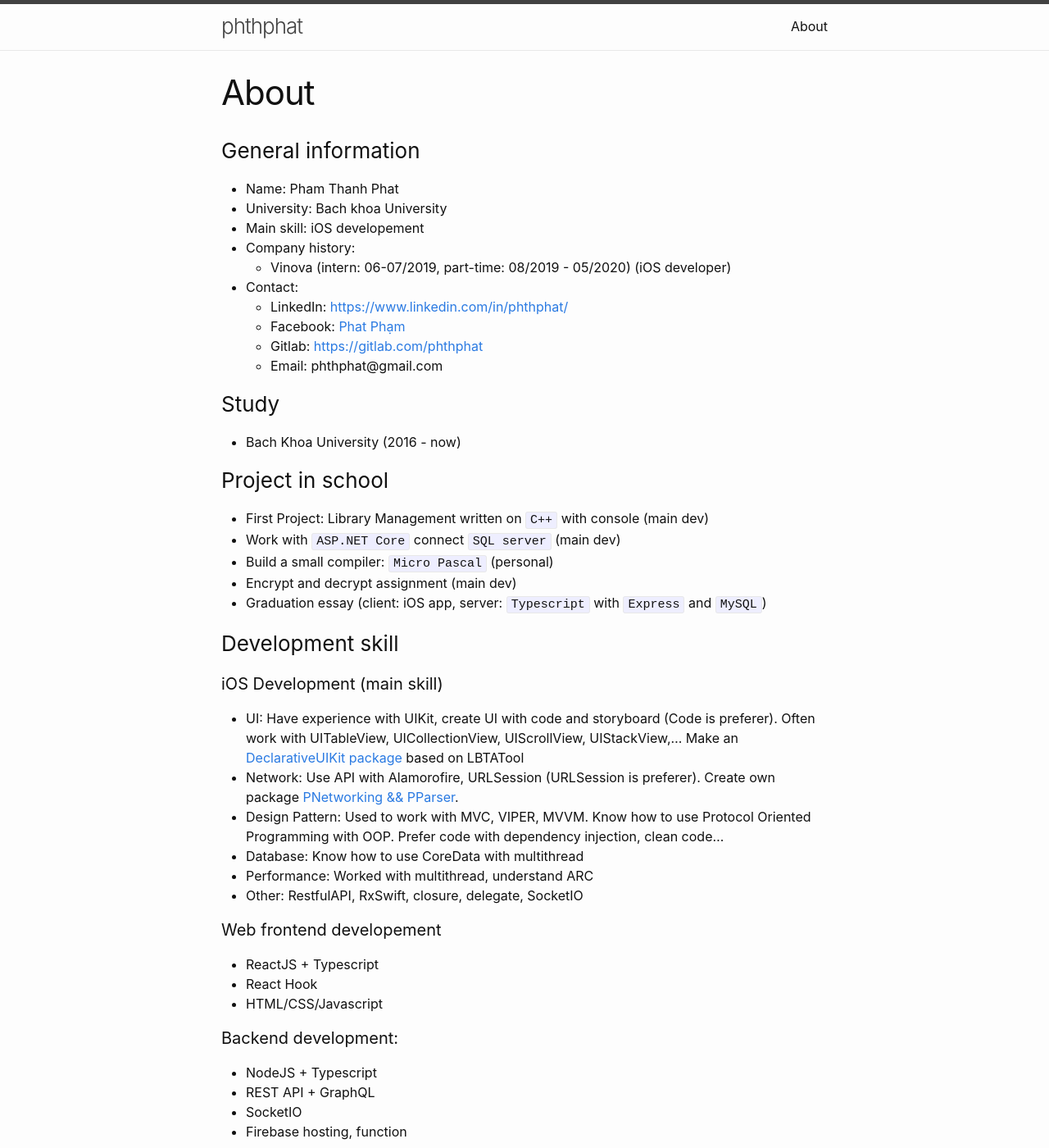
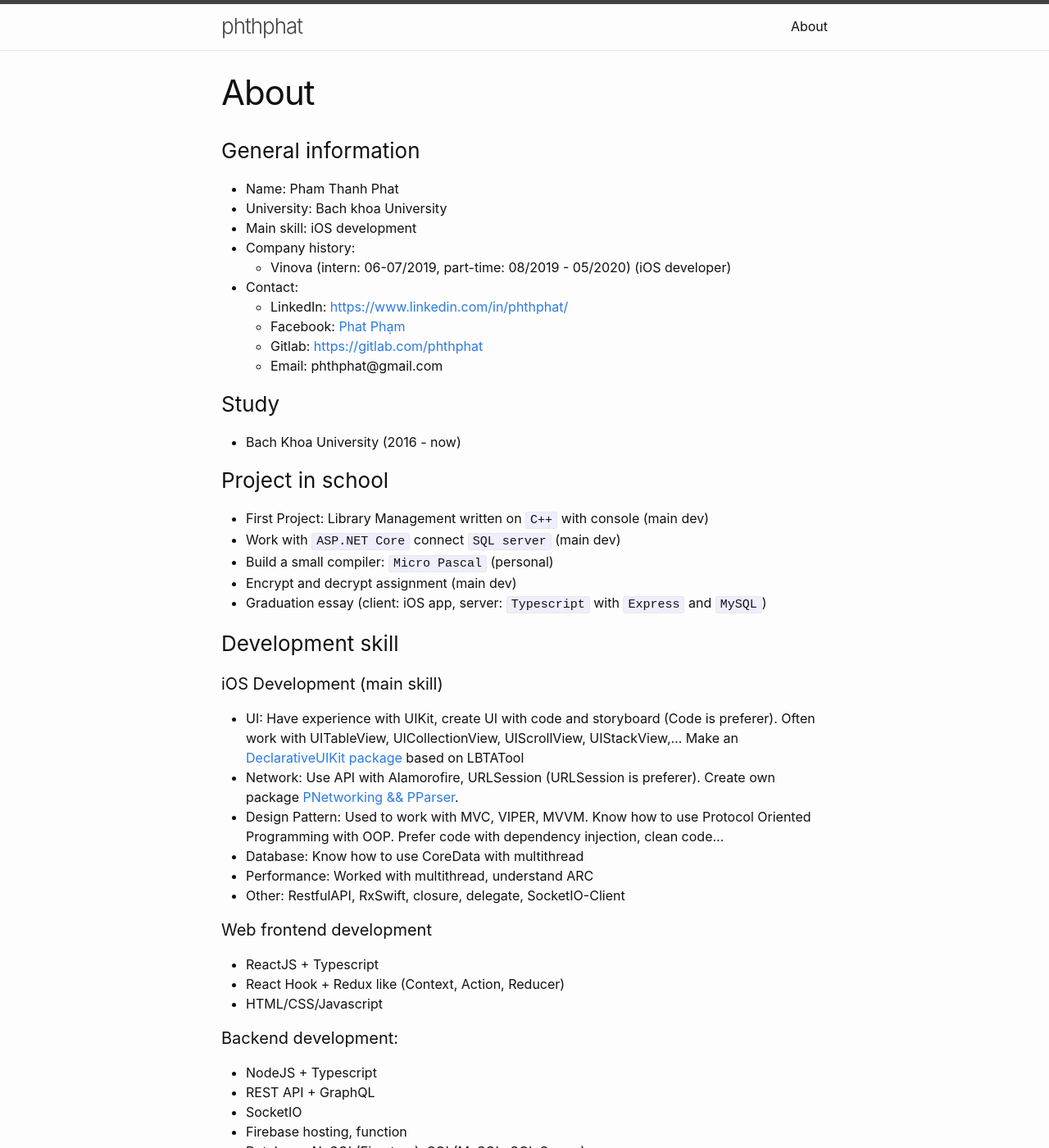
Before and after one commit to phthphat/phthphat.github.io, a Jekyll site: the page built from about.md, in a window 1280 px wide and 1400 px high. Shown: the whole window at 82% size. Built offline with Jekyll 4.4.1, drawn with Linux system fonts in a browser that asks for light colours; some of the changed text lies outside the part shown.

Commit message:
Update about

```diff
--- a/about.md
+++ b/about.md
@@ -6,7 +6,7 @@ permalink: /about/
 ### General information
 - Name: Pham Thanh Phat
 - University: Bach khoa University
-- Main skill: iOS developement
+- Main skill: iOS development
 - Company history:
     - Vinova (intern: 06-07/2019, part-time: 08/2019 - 05/2020) (iOS developer)
 - Contact:
@@ -32,11 +32,11 @@ permalink: /about/
 - Design Pattern: Used to work with MVC, VIPER, MVVM. Know how to use Protocol Oriented Programming with OOP. Prefer code with dependency injection, clean code...
 - Database: Know how to use CoreData with multithread
 - Performance: Worked with multithread, understand ARC
-- Other: RestfulAPI, RxSwift, closure, delegate, SocketIO
+- Other: RestfulAPI, RxSwift, closure, delegate, SocketIO-Client
 
-#### Web frontend developement
+#### Web frontend development
 - ReactJS + Typescript
-- React Hook
+- React Hook + Redux like (Context, Action, Reducer)
 - HTML/CSS/Javascript
 
 #### Backend development:
@@ -44,6 +44,7 @@ permalink: /about/
 - REST API + GraphQL
 - SocketIO
 - Firebase hosting, function
+- Database: NoSQL(Firestore), SQL(MySQL, SQL Server)
 
 #### Other
 - GitHub: 7/10
```
